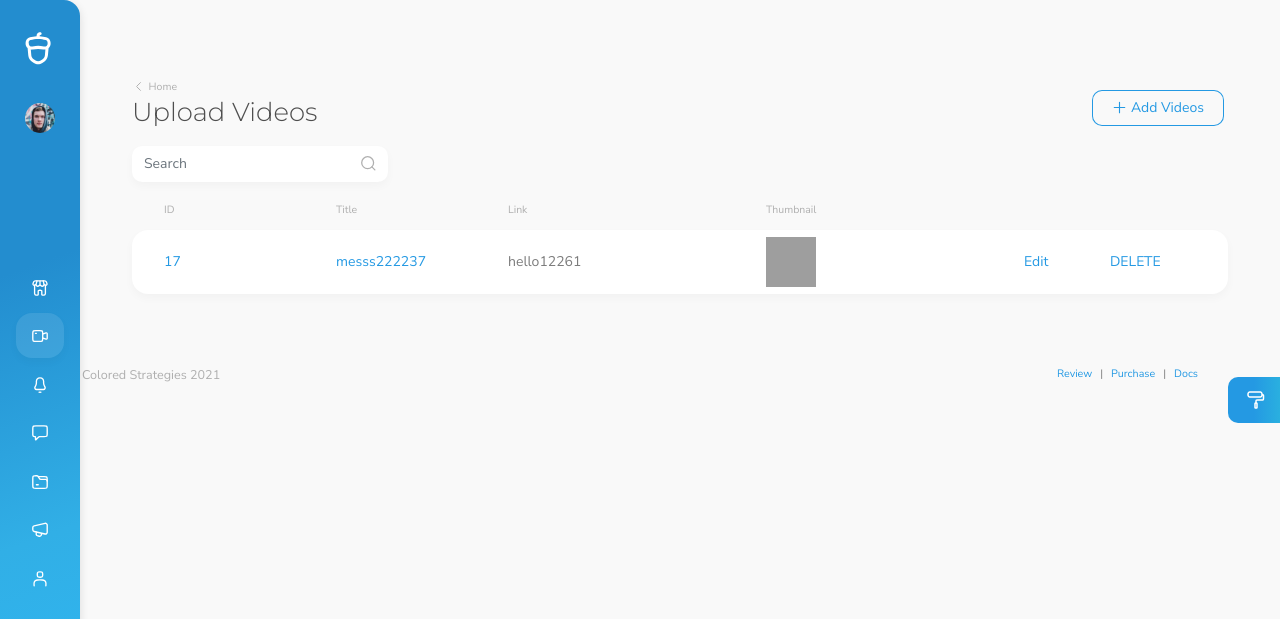
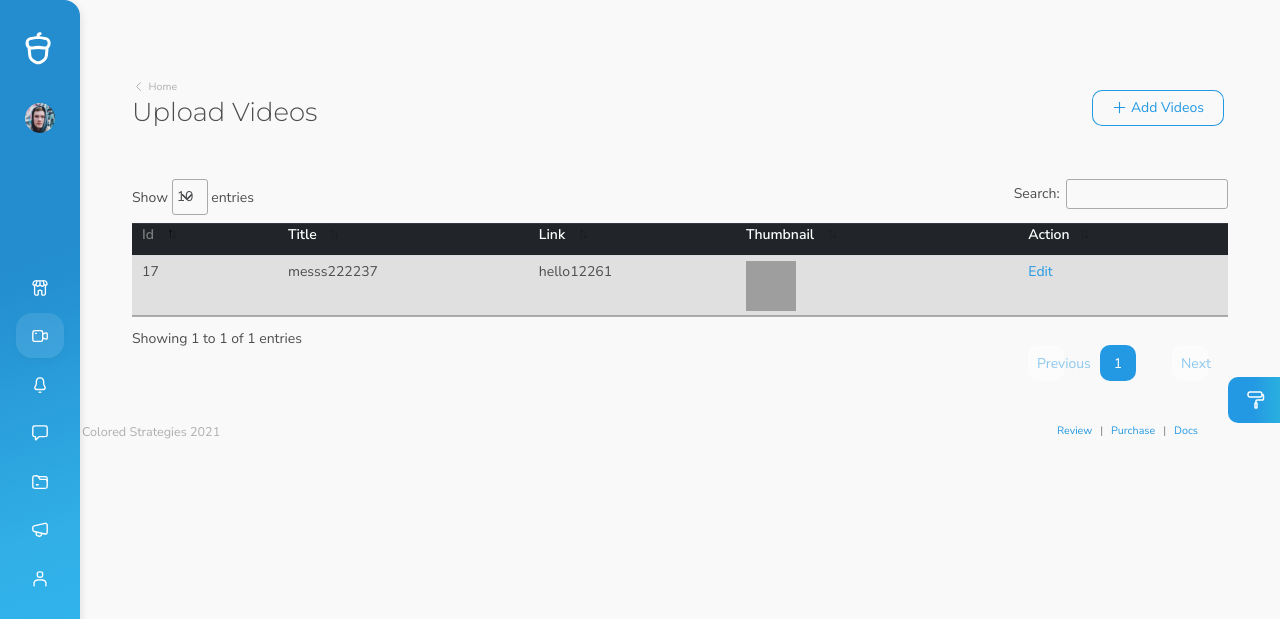
Before and after one commit to Sufiyan-Khanzada/Moneytree-Dashboard, a PHP site: page /Moneytree-Dashboard/uploadvideos.php in a window 1280 px wide. Shown: the top 619 px of the page. Run offline with PHP 8.4, Linux system fonts and the light colour scheme; the visitor is signed in with stand-in values (Sample User, id 1); data comes from the database, SQL or seed files in the repository; data that the repository does not hold is empty; some libraries are stand-ins or nearby versions; grey boxes are pictures that could not be loaded.

Commit message:
upload video

```diff
--- a/uploadvideos.php
+++ b/uploadvideos.php
@@ -1,6 +1,13 @@
 <!DOCTYPE html>
 <html lang="en" data-footer="true" data-override='{"attributes": {"placement": "vertical", "layout": "boxed" }, "storagePrefix": "ecommerce-platform"}'>
   <head>
+  <link rel="stylesheet" href="https://maxcdn.bootstrapcdn.com/bootstrap/4.1.3/css/bootstrap.min.css">
+  <script src="https://ajax.googleapis.com/ajax/libs/jquery/3.3.1/jquery.min.js"> </script>
+  <script src="https://cdnjs.cloudflare.com/ajax/libs/popper.js/1.14.3/umd/popper.min.js"> </script>
+  <script src="https://maxcdn.bootstrapcdn.com/bootstrap/4.1.3/js/bootstrap.min.js"> </script>
+  <link rel="stylesheet" href="https://cdn.datatables.net/1.10.13/css/jquery.dataTables.min.css">
+  <script src="https://cdn.datatables.net/1.10.23/js/jquery.dataTables.min.js"> </script>
+   <link href="https://maxcdn.bootstrapcdn.com/font-awesome/4.7.0/css/font-awesome.min.css" rel="stylesheet" >
     <?php
 include 'header.php';
 ?>
@@ -102,7 +109,7 @@ include 'header.php';
         <!-- Controls Start -->
         <div class="row mb-2">
             <!-- Search Start -->
-            <div class="col-sm-12 col-md-5 col-lg-3 col-xxl-2 mb-1">
+            <!-- <div class="col-sm-12 col-md-5 col-lg-3 col-xxl-2 mb-1">
                 <div class="d-inline-block float-md-start me-1 mb-1 search-input-container w-100 shadow bg-foreground">
                     <input class="form-control" placeholder="Search"/>
                     <span class="search-magnifier-icon">
@@ -112,7 +119,7 @@ include 'header.php';
                   <i data-cs-icon="close"></i>
                 </span>
                 </div>
-            </div>
+            </div> -->
             <!-- Search End -->
 
             <div class="col-sm-12 col-md-7 col-lg-9 col-xxl-10 text-end mb-1">
@@ -179,93 +186,68 @@ include 'header.php';
 
         <!-- Discount List Start -->
         <div class="row">
-                    <?php
+
+                     <?php
                     $sql = "SELECT * FROM  youtubelinks";
                     $result = mysqli_query($conn, $sql) or die("Query Un successfully");
 
                     if(mysqli_num_rows($result) > 0) {
+                      while($row = mysqli_fetch_assoc($result)){
+
                     ?>
-         <div class="col-12 mb-5">
-                <div class="card mb-2 bg-transparent no-shadow d-none d-lg-block">
-                    <div class="card-body pt-0 pb-0 sh-3">
-                        <div class="row g-0 h-100 align-content-center">
-                            <div class="col-12 col-lg-2 d-flex align-items-center mb-2 mb-lg-0 text-muted text-small">
-                                ID
-                            </div>
-                            <div
-                                class="col-6 col-lg-2 d-flex align-items-center text-alternate text-medium text-muted text-small">
-                                Title
-                            </div>
-                            <div
-                                class="col-6 col-lg-3 d-flex align-items-center text-alternate text-medium text-muted text-small">
-                                Link
-                            </div>
-                            <div
-                                class="col-2 col-lg-4 d-flex align-items-center text-alternate text-medium text-muted text-small">
-                                Thumbnail
-                            </div>
-                        </div>
+                         <table  class="table table-striped table-hover  table-fixed">
+                       <thead class="thead-dark">
+          <tr>
+            <th scope="col"> Id </th>
+            <th scope="col"> Title </th>
+            <th scope="col"> Link </th>
+            <th scope="col"> Thumbnail </th>
+            <th scope="col"> Action</th>
 
-                    </div>
-                </div>
-                <div id="checkboxTable">
-                    <?php
-                    while($row = mysqli_fetch_assoc($result)){
-                    ?>
-                   <div class="card mb-2">
-                        <div class="card-body py5 py-lg-0 sh-lg-8">
-                            <div class="row g-0 h-100 align-content-center">
-                                <div
-                                    class="col-11 col-lg-2 d-flex flex-column justify-content-center mb-2 mb-lg-0 order-1 order-lg-1 h-lg-100 position-relative">
-                                    <a href="#" class="text-truncate h-100 d-flex align-items-center"
-                                       data-bs-toggle="modal" ><?php echo $row['id'];?></a>
-                                </div>
-                                <div
-                                    class="col-11 col-lg-2 d-flex flex-column justify-content-center mb-2 mb-lg-0 order-1 order-lg-1 h-lg-100 position-relative">
-                                    <a href="#" class="text-truncate h-100 d-flex align-items-center"
-                                       data-bs-toggle="modal" ><?php echo $row['title'];?></a>
-                                </div>
-                                <div
-                                    class="col-6 col-lg-3 d-flex flex-column justify-content-center mb-2 mb-lg-0 order-2 order-lg-2">
-                                    <div class="text-muted text-small d-lg-none"></div>
-                                    <div class="text-alternate"><?php echo $row['link'];?></div>
-                                </div>
-                                <div
-                               <?php
+
+          </tr>
+        </thead>
+        <tbody>
+
+
+
+
+
+
+          <tr>
+            <td > <?php echo $row['id'];?></td>
+            <td> <?php echo $row['title'];?> </td>
+            <td> <?php echo $row['link'];?></td>
+            <!-- <td> <?php echo $row['message'];?> </td>   -->
+            <td>
+            <?php
 
                                     $images ="video-thumbnails/".$row['thumbnail'];
 
                                     ?>
-                                    class="col-6 col-lg-3 d-flex flex-column justify-content-center mb-2 mb-lg-0 order-2 order-lg-2">
-                                    <div class="text-muted text-small d-lg-none"></div>
-                                    <!-- <div class="text-alternate"><?php echo $row['thumbnail'];?></div> -->
-                                    <?php echo '<a href='.$images.'><img src='.$images. ' width=50 height=50></a>'?>
-                                </div>
+              <?php echo '<a href='.$images.'><img src='.$images. ' width=50 height=50></a>'?>
+          </td>
+           <td><a href='videoedit.php?id=<?php echo $row['id']; ?>' class="text-truncate h-100 d-flex align-items-center"
+                                     class="text-alternate">Edit</a></td>
+
+          </tr>
 
 
 
-                                <div
-                                    class="col-2 col-lg-1 d-flex flex-column justify-content-center mb-2 mb-lg-0 order-4 order-lg-4">
-                                    <a href='videoedit.php?id=<?php echo $row['id']; ?>' class="text-truncate h-100 d-flex align-items-center"
-                                     class="text-alternate">Edit</a>
-                                </div>
-                                <div
-                                    class="col-4 col-lg-1 d-flex flex-column justify-content-center mb-2 mb-lg-0 order-5 order-lg-5">
-                                    <a href='deletevideo.php?id=<?php echo $row['id']; ?>' class="text-truncate h-100 d-flex align-items-center"
-                                     class="text-alternate">DELETE</a>
-                                </div>
 
 
-                            </div>
-                        </div>
-                    </div>
-                    <?php } ?>
-                </div>
-            </div>
-            <?php
-            }
-            ?>
+
+                      <?php
+                    }}
+
+                      ?>
+                        </tbody>
+
+      </table>
         </div>
+
+
+
         <!-- Discount List End -->
 
         <!-- Discount Detail Modal Start -->
@@ -668,6 +650,10 @@ include 'header.php';
     </div>
     <!-- Search Modal End -->
 
+    <script>
+$('table').DataTable();
+</script>
+
     <!-- Vendor Scripts Start -->
     <script src="js/vendor/jquery-3.5.1.min.js"></script>
     <script src="js/vendor/bootstrap.bundle.min.js"></script>
```
Also changed, not shown: notification.php (+2 -29 lines).
